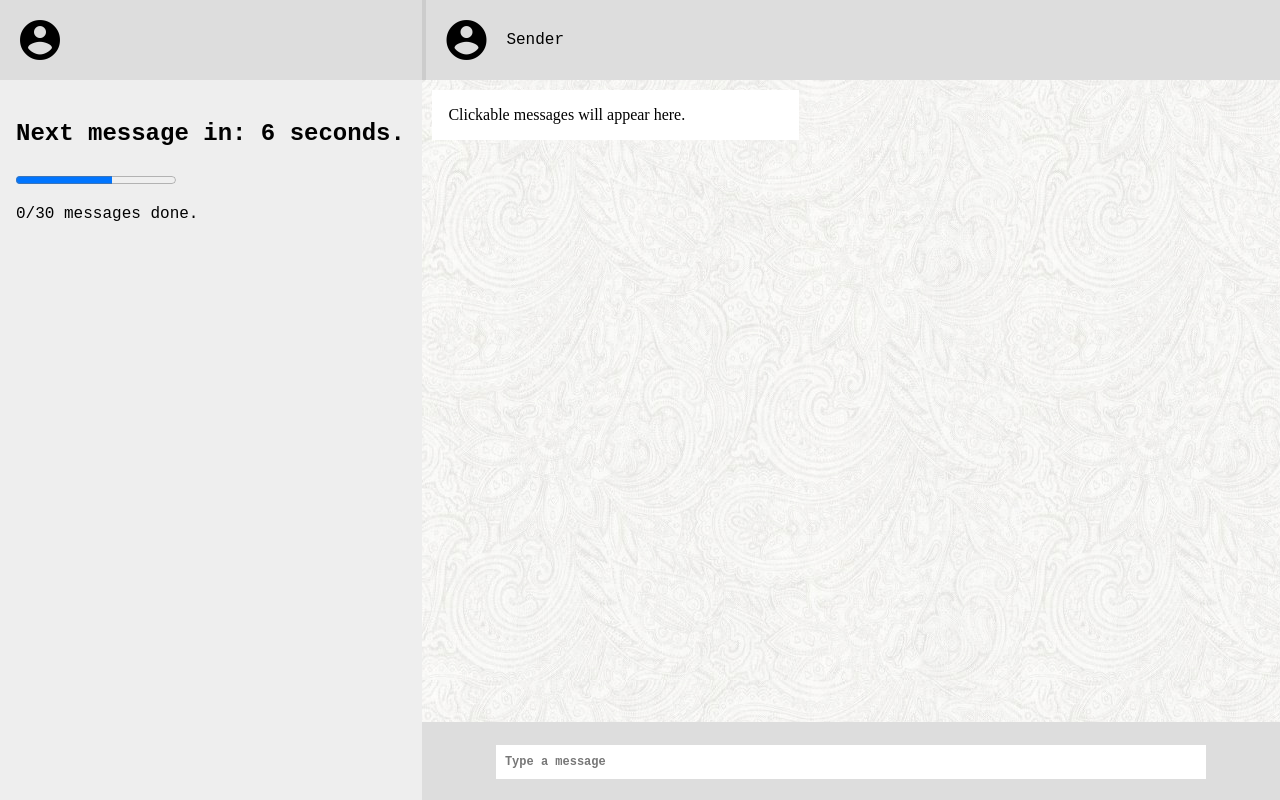
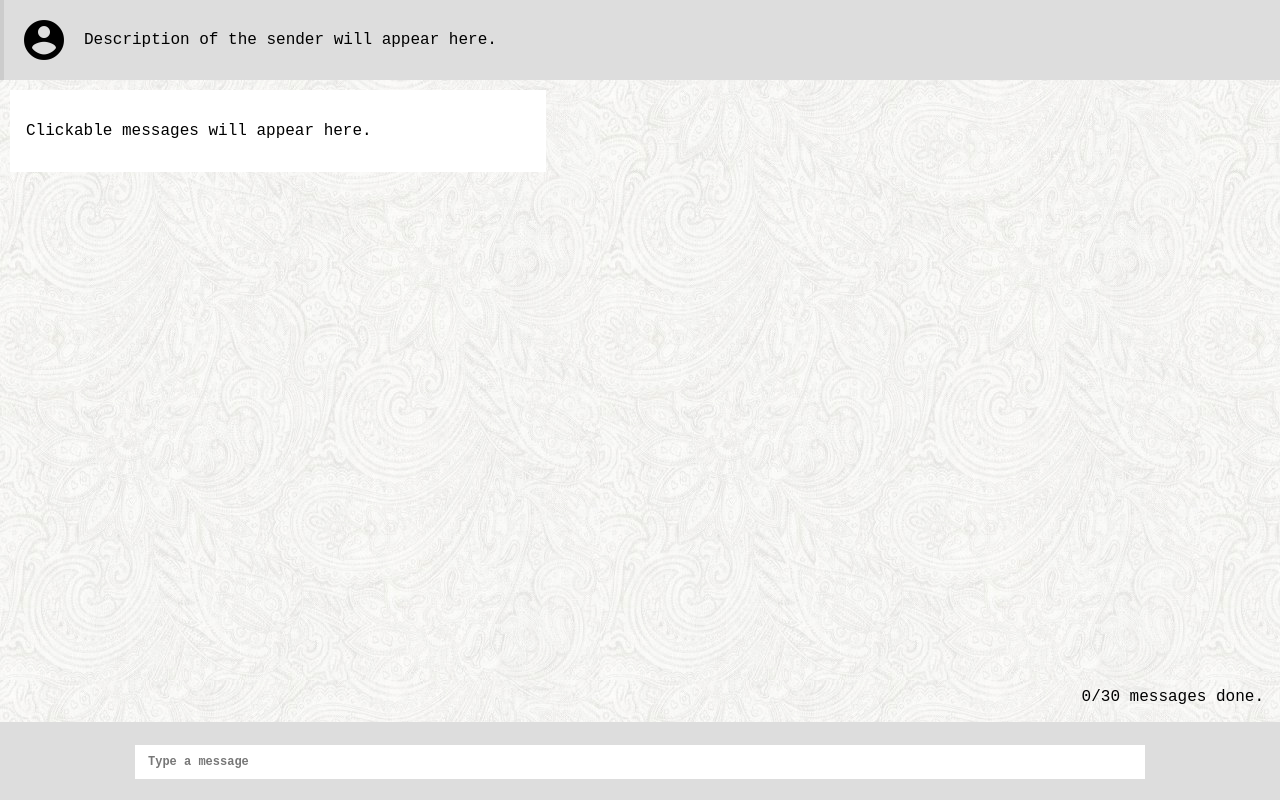
Before and after one commit to reiniersanders/reiniersanders.github.io, a plain HTML site: page experiment.html in a window 1280 px wide. Drawn offline with Linux system fonts and the light colour scheme.

Commit message:
Layout changes
Removed the entire left panel, it is not necessary. Removed the timer since it was causing difficulties coding the clickable part of the experiment. Will introduce buttons for manual control instead -> way easier to code.

```diff
--- a/css/styles.css
+++ b/css/styles.css
@@ -46,31 +46,13 @@ h3 {
 	margin: 10vh;
 }
 
-#left {
-	float: left;
-	width: 33%;
-	height: 100vh;
-}
-
-#left-top {
-	background-color: #dddddd;
-	height: 10vh;
-	display: flex;
-	align-items: center;
-}
-
-#left-bottom {
-	background-color: #eeeeee;
-	height: 90vh;
-}
-
-#right {
+#container {
 	overflow: hidden;
 	width: auto;
 	height: 100vh;
 }
 
-#right-top {
+#top {
 	background-color: #dddddd;
 	border-left-style: solid;
 	border-left-width: 0.5vh;
@@ -80,13 +62,14 @@ h3 {
 	align-items: center;
 }
 
-#chat {
+#middle {
+	position: relative;
 	background-image: url("../images/experiment-background.jpg");
 	height: 77.7%;
 	padding: 10px;
 }
 
-#right-bottom {
+#bottom {
 	background-color: #dddddd;
 	height: 10%;
 	display: flex;
@@ -117,6 +100,8 @@ h3 {
 	cursor: pointer;
 }
 
-#timer {
-	padding: 2vh;
+#messages {
+	position: absolute;
+	bottom: 0;
+	right: 2vh;
 }
--- a/experiment.html
+++ b/experiment.html
@@ -4,33 +4,28 @@
 		<title>Thesis Experiment</title>
 		<link rel="stylesheet" href="./css/styles.css">
 		<link rel="stylesheet" href="https://fonts.googleapis.com/icon?family=Material+Icons">
-		<script src="./js/jquery-3.5.0.js"></script>
-		<script type="application/javascript" src="./js/script.js"></script>
+		<script src="./js/jquery-3.5.0.min.js"></script>
+		<script>
+			var clicked = 0;
+			function click() {
+				clicked++;
+				alert('you have clicked ' + clicked + ' messages so far');
+			}
+		</script>
 	</head>
 	<body>
-        <div id="left">
-			<div id="left-top">
+        <div id="container">
+			<div id="top">
 				<i class="material-icons md-48">account_circle</i>
+				<p id="sender">Description of the sender will appear here.</p>
 			</div>
-			<div id="left-bottom">
-				<div id="timer">
-					<h3>Next message in: <span id="timeText">10</span> seconds.</h3>
-					<progress value="10" max="10" id="timeBar"></progress>
-					<p><span id="messages">0</span>/30 messages done.</p>
+			<div id="middle">
+				<div id="message" onclick="click()">
+					<p><span id="content">Clickable messages will appear here.</span></p>
 				</div>
+				<p id="messages"><span id="done">0</span>/30 messages done.</p>
 			</div>
-        </div>
-        <div id="right">
-			<div id="right-top">
-				<i class="material-icons md-48">account_circle</i>
-				<p id="sender">Sender</p>
-			</div>
-			<div id="chat">
-				<div id="message" onclick="click()">
-					<span id="content">Clickable messages will appear here.</span>
-				</div>
-			</div>
-			<div id="right-bottom">
+			<div id="bottom">
 				<div id="messagebox"><h2>Type a message</h2></div>
 			</div>
         </div>
--- a/js/script.js
+++ b/js/script.js
@@ -1,21 +1,4 @@
-var messagesDone = 0;
-var timeLeft = 10;
 var clicked = 0;
-
-var timer = setInterval(function() {
-	if(timeLeft < 0){
-		timeLeft = 10;
-		messagesDone++;
-		if(messagesDone > 30) {
-			alert("You are done with part one of the experiment. Click 'OK' to continue to the survey.");
-			window.location.replace("survey.html");
-		}
-	}
-	document.getElementById("timeBar").value = timeLeft;
-	document.getElementById("timeText").textContent = timeLeft;
-	document.getElementById("messages").textContent = messagesDone;
-	timeLeft--;
-}, 1000);
 
 function click() {
 	clicked++;
```
